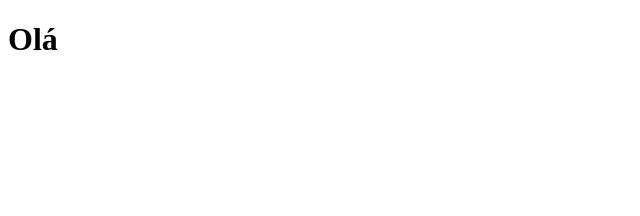
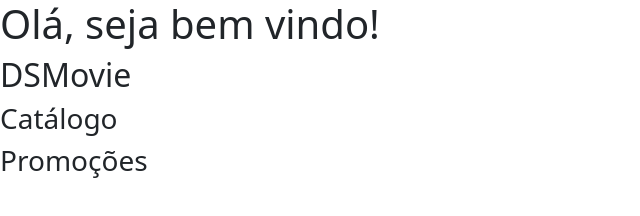
Before and after one commit to eaemafe/dsmovie-mafe, a plain HTML site: page index.html in a window 1280 px wide. Shown: the whole page, without its empty margins (0-640 px from the left). Drawn offline with nearby package versions, Linux system fonts and the light colour scheme.

Commit message:
Bootstrap

```diff
--- a/index.html
+++ b/index.html
@@ -5,8 +5,13 @@
     <meta http-equiv="X-UA-Compatible" content="IE=edge">
     <meta name="viewport" content="width=device-width, initial-scale=1.0">
     <title>ProjetoMF DSMovie</title>
+    <link href="https://cdn.jsdelivr.net/npm/bootstrap@5.1.3/dist/css/bootstrap.min.css" rel="stylesheet" integrity="sha384-1BmE4kWBq78iYhFldvKuhfTAU6auU8tT94WrHftjDbrCEXSU1oBoqyl2QvZ6jIW3" crossorigin="anonymous">
 </head>
 <body>
-    <h1>Olá</h1>
+    <h1>Olá, seja bem vindo!</h1>
+    <h2>DSMovie</h2>
+    <h3>Catálogo</h3>
+    <h3>Promoções</h3>
+
 </body>
 </html>
```
